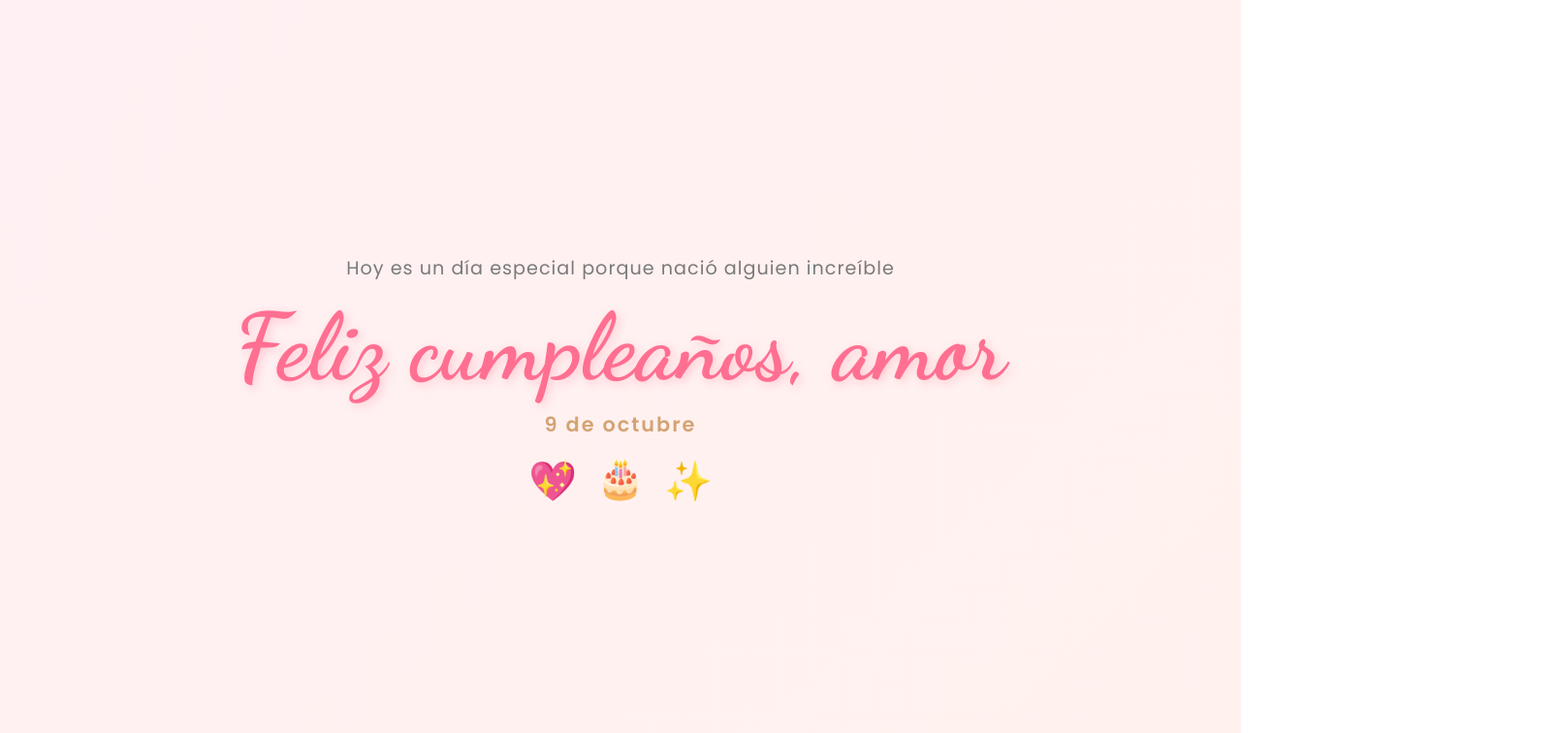
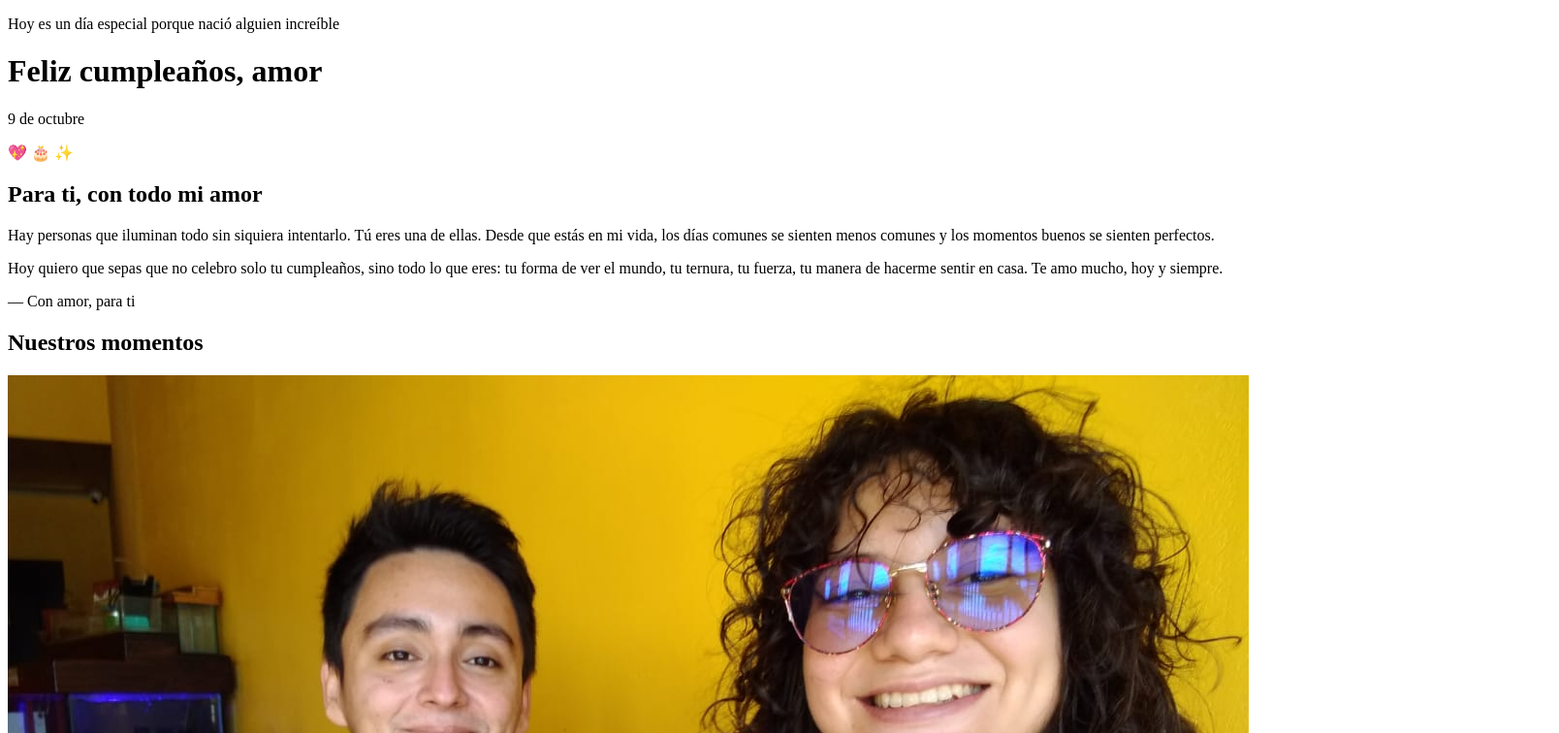
Before and after one commit to maikelmatamoros/cumple-amorcito, a plain HTML site: page index.html in a window 1280 px wide. Shown: the top 756 px of the page at 97% size, 1608 px wide, since content can reach past the window. Drawn offline with Linux system fonts and the light colour scheme.

Commit message:
probar sin css

```diff
--- a/index.html
+++ b/index.html
@@ -7,7 +7,7 @@
     <link rel="preconnect" href="https://fonts.googleapis.com">
     <link rel="preconnect" href="https://fonts.gstatic.com" crossorigin>
     <link href="https://fonts.googleapis.com/css2?family=Dancing+Script:wght@600;700&family=Poppins:wght@300;400;600&display=swap" rel="stylesheet">
-    <link rel="stylesheet" href="style.css">
+    <!-- <link rel="stylesheet" href="style.css"> -->
 </head>
 <body>
     <!-- Confetti container -->
@@ -120,9 +120,9 @@
     </section>
 
     <footer>
-        <!-- <p>Hecho con 💖 para ti</p> -->
+        <p>Hecho con 💖 para ti</p>
     </footer>
 
-    <!-- <script src="script.js"></script> -->
+    <script src="script.js"></script>
 </body>
 </html>
```
